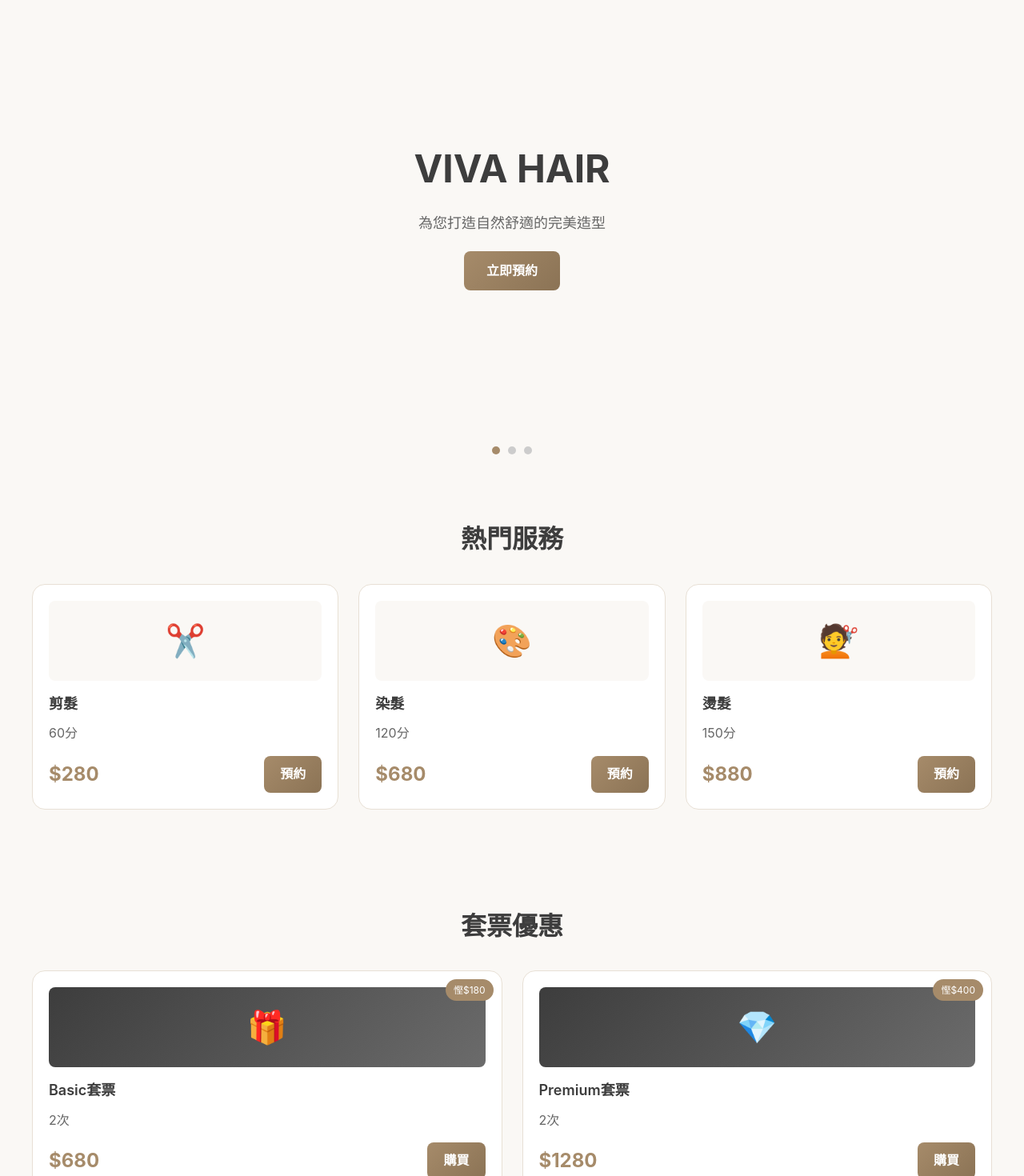
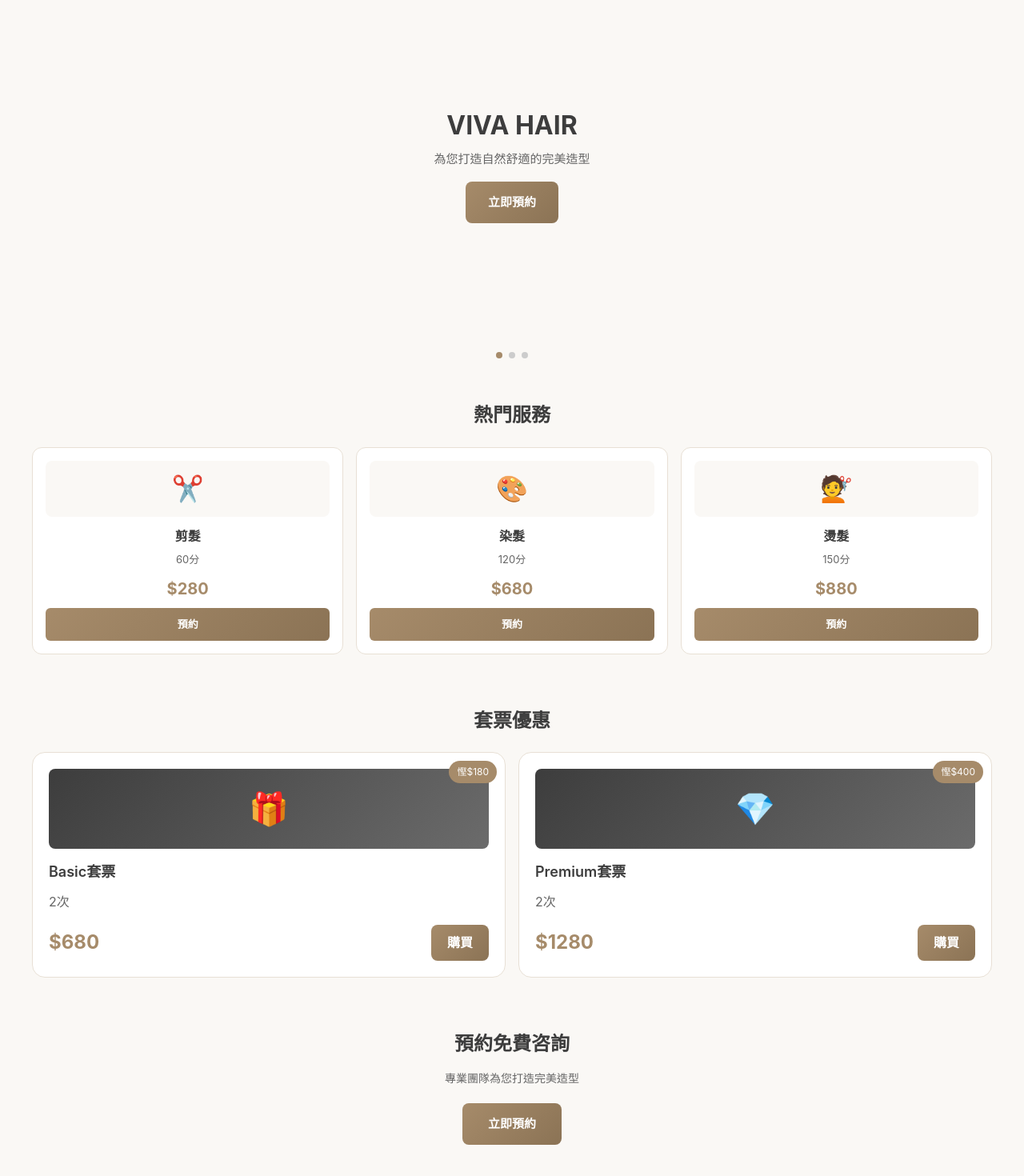
Before and after one commit to PANDORASPA/Hair-salon, a Next.js app: page / in a window 1280 px wide. Shown: the part 120-1590 px from the top of the page at 80% size. Built offline with nearby package versions, Linux system fonts and the light colour scheme.

Commit message:
Update page.js

```diff
--- a/app/page.js
+++ b/app/page.js
@@ -25,46 +25,46 @@ export default function Home() {
 
   return (
     <>
-      {/* Hero Banner */}
-      <section style={{ position: 'relative', overflow: 'hidden', minHeight: '80vh', display: 'flex', alignItems: 'center', justifyContent: 'center', background: slides[currentSlide].bg }}>
-        <div style={{ textAlign: 'center', zIndex: 1, padding: '20px' }}>
+      {/* Hero Banner - Mobile Optimized */}
+      <section style={{ position: 'relative', overflow: 'hidden', minHeight: '65vh', display: 'flex', alignItems: 'center', justifyContent: 'center', background: slides[currentSlide].bg, padding: '20px' }}>
+        <div style={{ textAlign: 'center', zIndex: 1 }}>
           {slides[currentSlide].badge && (
-            <span style={{ background: '#A68B6A', color: '#fff', padding: '4px 12px', borderRadius: '20px', fontSize: '12px', fontWeight: 600, display: 'inline-block', marginBottom: '15px' }}>
+            <span style={{ background: '#A68B6A', color: '#fff', padding: '6px 14px', borderRadius: '20px', fontSize: '11px', fontWeight: 600, display: 'inline-block', marginBottom: '12px' }}>
               {slides[currentSlide].badge}
             </span>
           )}
-          <h1 style={{ fontSize: '48px', marginBottom: '15px', color: '#3D3D3D' }}>{slides[currentSlide].title}</h1>
-          <p style={{ fontSize: '18px', color: '#666', marginBottom: '20px' }}>{slides[currentSlide].desc}</p>
+          <h1 style={{ fontSize: '32px', marginBottom: '10px', color: '#3D3D3D', lineHeight: 1.2 }}>{slides[currentSlide].title}</h1>
+          <p style={{ fontSize: '15px', color: '#666', marginBottom: '16px' }}>{slides[currentSlide].desc}</p>
           {slides[currentSlide].link ? (
-            <Link href={slides[currentSlide].link} className="btn" style={{ display: 'inline-block', padding: '12px 28px', background: 'linear-gradient(135deg, #A68B6A, #8B7355)', color: '#fff', borderRadius: '8px', textDecoration: 'none', fontWeight: 600 }}>
+            <Link href={slides[currentSlide].link} style={{ display: 'inline-block', padding: '14px 28px', background: 'linear-gradient(135deg, #A68B6A, #8B7355)', color: '#fff', borderRadius: '8px', textDecoration: 'none', fontWeight: 600, fontSize: '15px' }}>
               {slides[currentSlide].linkText}
             </Link>
           ) : (
-            <Link href="/booking" className="btn" style={{ display: 'inline-block', padding: '12px 28px', background: 'linear-gradient(135deg, #A68B6A, #8B7355)', color: '#fff', borderRadius: '8px', textDecoration: 'none', fontWeight: 600 }}>
+            <Link href="/booking" style={{ display: 'inline-block', padding: '14px 28px', background: 'linear-gradient(135deg, #A68B6A, #8B7355)', color: '#fff', borderRadius: '8px', textDecoration: 'none', fontWeight: 600, fontSize: '15px' }}>
               立即預約
             </Link>
           )}
         </div>
-        <div style={{ position: 'absolute', bottom: '20px', left: '50%', transform: 'translateX(-50%)', display: 'flex', gap: '10px' }}>
+        <div style={{ position: 'absolute', bottom: '20px', left: '50%', transform: 'translateX(-50%)', display: 'flex', gap: '8px' }}>
           {slides.map((_, i) => (
-            <button key={i} onClick={() => setCurrentSlide(i)} style={{ width: '10px', height: '10px', borderRadius: '50%', border: 'none', background: currentSlide === i ? '#A68B6A' : '#ccc', cursor: 'pointer' }} />
+            <button key={i} onClick={() => setCurrentSlide(i)} style={{ width: '8px', height: '8px', borderRadius: '50%', border: 'none', background: currentSlide === i ? '#A68B6A' : '#ccc', cursor: 'pointer' }} />
           ))}
         </div>
       </section>
 
-      {/* Services */}
-      <section style={{ padding: '60px 20px' }}>
+      {/* Services - Mobile Optimized */}
+      <section style={{ padding: '32px 16px' }}>
         <div style={{ maxWidth: '1200px', margin: '0 auto' }}>
-          <h2 style={{ textAlign: 'center', fontSize: '32px', marginBottom: '30px', color: '#3D3D3D' }}>熱門服務</h2>
-          <div style={{ display: 'grid', gridTemplateColumns: 'repeat(auto-fit, minmax(280px, 1fr))', gap: '25px' }}>
+          <h2 style={{ textAlign: 'center', fontSize: '24px', marginBottom: '20px', color: '#3D3D3D' }}>熱門服務</h2>
+          <div style={{ display: 'grid', gridTemplateColumns: 'repeat(auto-fit, minmax(160px, 1fr))', gap: '16px' }}>
             {services.map((service) => (
-              <div key={service.id} style={{ background: '#fff', border: '1px solid #E8E0D5', borderRadius: '16px', padding: '20px' }}>
-                <div style={{ height: '100px', display: 'flex', alignItems: 'center', justifyContent: 'center', fontSize: '40px', background: '#FAF8F5', borderRadius: '8px', marginBottom: '15px', color: '#A68B6A' }}>{service.img}</div>
-                <h3 style={{ fontSize: '18px', fontWeight: 600, marginBottom: '10px' }}>{service.name}</h3>
-                <p style={{ color: '#666', marginBottom: '15px' }}>{service.time}</p>
-                <div style={{ display: 'flex', justifyContent: 'space-between', alignItems: 'center' }}>
-                  <span style={{ fontSize: '24px', fontWeight: 700, color: '#A68B6A' }}>${service.price}</span>
-                  <Link href="/booking" style={{ padding: '10px 20px', background: 'linear-gradient(135deg, #A68B6A, #8B7355)', color: '#fff', borderRadius: '8px', textDecoration: 'none', fontWeight: 600 }}>預約</Link>
+              <div key={service.id} style={{ background: '#fff', border: '1px solid #E8E0D5', borderRadius: '12px', padding: '16px', textAlign: 'center' }}>
+                <div style={{ height: '70px', display: 'flex', alignItems: 'center', justifyContent: 'center', fontSize: '32px', background: '#FAF8F5', borderRadius: '8px', marginBottom: '12px' }}>{service.img}</div>
+                <h3 style={{ fontSize: '16px', fontWeight: 600, marginBottom: '6px' }}>{service.name}</h3>
+                <p style={{ color: '#666', fontSize: '13px', marginBottom: '10px' }}>{service.time}</p>
+                <div style={{ display: 'flex', flexDirection: 'column', gap: '8px' }}>
+                  <span style={{ fontSize: '20px', fontWeight: 700, color: '#A68B6A' }}>${service.price}</span>
+                  <Link href="/booking" style={{ display: 'block', padding: '10px', background: 'linear-gradient(135deg, #A68B6A, #8B7355)', color: '#fff', borderRadius: '6px', textDecoration: 'none', fontWeight: 600, fontSize: '13px' }}>預約</Link>
                 </div>
               </div>
             ))}
@@ -72,11 +72,11 @@ export default function Home() {
         </div>
       </section>
 
-      {/* Tickets */}
-      <section style={{ padding: '60px 20px', background: '#FAF8F5' }}>
+      {/* Tickets - Mobile Optimized */}
+      <section style={{ padding: '32px 16px', background: '#FAF8F5' }}>
         <div style={{ maxWidth: '1200px', margin: '0 auto' }}>
-          <h2 style={{ textAlign: 'center', fontSize: '32px', marginBottom: '30px', color: '#3D3D3D' }}>套票優惠</h2>
-          <div style={{ display: 'grid', gridTemplateColumns: 'repeat(auto-fit, minmax(280px, 1fr))', gap: '25px' }}>
+          <h2 style={{ textAlign: 'center', fontSize: '24px', marginBottom: '20px', color: '#3D3D3D' }}>套票優惠</h2>
+          <div style={{ display: 'grid', gridTemplateColumns: 'repeat(auto-fit, minmax(160px, 1fr))', gap: '16px' }}>
             {tickets.map((ticket) => (
               <div key={ticket.id} style={{ background: '#fff', border: '1px solid #E8E0D5', borderRadius: '16px', padding: '20px', position: 'relative' }}>
                 <span style={{ position: 'absolute', top: '10px', right: '10px', background: '#A68B6A', color: '#fff', padding: '4px 10px', borderRadius: '20px', fontSize: '12px' }}>慳${ticket.orig - ticket.price}</span>
@@ -93,12 +93,12 @@ export default function Home() {
         </div>
       </section>
 
-      {/* CTA */}
-      <section style={{ padding: '60px 20px' }}>
+      {/* CTA - Mobile Optimized */}
+      <section style={{ padding: '32px 16px' }}>
         <div style={{ maxWidth: '1200px', margin: '0 auto', textAlign: 'center' }}>
-          <h2 style={{ fontSize: '32px', marginBottom: '15px', color: '#3D3D3D' }}>預約免費咨詢</h2>
-          <p style={{ color: '#666', marginBottom: '30px' }}>專業團隊為您打造完美造型</p>
-          <Link href="/booking" style={{ display: 'inline-block', padding: '15px 40px', background: 'linear-gradient(135deg, #A68B6A, #8B7355)', color: '#fff', borderRadius: '8px', textDecoration: 'none', fontWeight: 600, fontSize: '16px' }}>立即預約</Link>
+          <h2 style={{ fontSize: '24px', marginBottom: '12px', color: '#3D3D3D' }}>預約免費咨詢</h2>
+          <p style={{ color: '#666', marginBottom: '20px', fontSize: '14px' }}>專業團隊為您打造完美造型</p>
+          <Link href="/booking" style={{ display: 'inline-block', padding: '14px 32px', background: 'linear-gradient(135deg, #A68B6A, #8B7355)', color: '#fff', borderRadius: '8px', textDecoration: 'none', fontWeight: 600, fontSize: '15px' }}>立即預約</Link>
         </div>
       </section>
     </>
```
